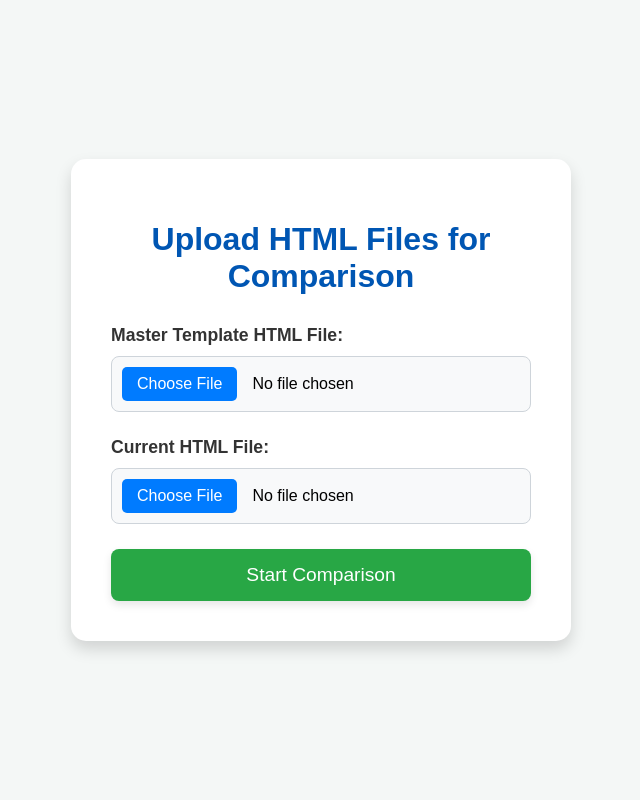
After one commit to tcsbfsiapaccoe/IngEmailCommTemplateManager, a Flask app: template app/Templates/landingPage.html in a window 1280 px wide. The commit adds this page. Shown: the whole page, without its empty margins (319-959 px from the left). Run offline with Flask 3, Linux system fonts and the light colour scheme; the template is opened without the code that fills it, so the values that code supplies are empty.

Commit message:
Comments updated. LandingPage.html added to help upload HTML files.

```diff
--- /dev/null
+++ b/app/Templates/landingPage.html
@@ -0,0 +1,127 @@
+<!DOCTYPE html>
+<html lang="en">
+    <head>
+        <meta charset="UTF-8">
+        <meta name="viewport" content="width=device-width, initial-scale=1.0">
+        <title>Upload HTML Files</title>
+        <link rel="stylesheet" href="{{ url_for('static', filename='style.css') }}">
+        <style>
+            /* Basic styling for the landing page */
+            body {
+                font-family: Arial, sans-serif;
+                background-color: #f4f7f6;
+                display: flex;
+                justify-content: center;
+                align-items: center;
+                min-height: 100vh;
+                margin: 0;
+                padding: 20px;
+                box-sizing: border-box;
+            }
+            .upload-container {
+                background-color: #ffffff;
+                padding: 40px;
+                border-radius: 15px;
+                box-shadow: 0 8px 16px rgba(0, 0, 0, 0.15);
+                text-align: center;
+                width: 100%;
+                max-width: 500px;
+                box-sizing: border-box;
+            }
+            .upload-container h1 {
+                color: #0056b3;
+                margin-bottom: 30px;
+                font-size: 2em;
+            }
+            .upload-form .form-group {
+                margin-bottom: 25px;
+                text-align: left;
+            }
+            .upload-form label {
+                display: block;
+                margin-bottom: 10px;
+                font-weight: bold;
+                color: #333;
+                font-size: 1.1em;
+            }
+            .upload-form input[type="file"] {
+                display: block;
+                width: 100%;
+                padding: 10px;
+                border: 1px solid #ced4da;
+                border-radius: 8px;
+                background-color: #f8f9fa;
+                cursor: pointer;
+                font-size: 1em;
+                box-sizing: border-box;
+            }
+            .upload-form input[type="file"]::file-selector-button {
+                background-color: #007bff;
+                color: white;
+                padding: 8px 15px;
+                border: none;
+                border-radius: 5px;
+                cursor: pointer;
+                margin-right: 15px;
+                transition: background-color 0.3s ease;
+            }
+            .upload-form input[type="file"]::file-selector-button:hover {
+                background-color: #0056b3;
+            }
+            .upload-form button[type="submit"] {
+                background-color: #28a745;
+                color: white;
+                padding: 15px 30px;
+                border: none;
+                border-radius: 8px;
+                font-size: 1.2em;
+                cursor: pointer;
+                transition: background-color 0.3s ease, transform 0.2s ease;
+                width: 100%;
+                box-shadow: 0 4px 8px rgba(0,0,0,0.1);
+            }
+            .upload-form button[type="submit"]:hover {
+                background-color: #218838;
+                transform: translateY(-2px);
+            }
+            .flash-messages {
+                position: relative; /* Changed to relative for this page */
+                top: auto;
+                left: auto;
+                transform: none;
+                width: 100%;
+                margin-bottom: 20px;
+            }
+            .flash-message {
+                margin-bottom: 10px;
+            }
+        </style>
+    </head>
+    <body>
+        <div class="upload-container">
+            {# Flash Messages Display #}
+            {% with messages = get_flashed_messages(with_categories=true) %}
+                {% if messages %}
+                    <div class="flash-messages">
+                    {% for category, message in messages %}
+                        <div class="flash-message {{ category }}">{{ message }}</div>
+                    {% endfor %}
+                    </div>
+                {% endif %}
+            {% endwith %}
+
+            <h1>Upload HTML Files for Comparison</h1>
+            <form action="{{ url_for('upload_files') }}" method="post" enctype="multipart/form-data" class="upload-form">
+                <div class="form-group">
+                    <label for="master_template_file">Master Template HTML File:</label>
+                    <input type="file" id="master_template_file" name="master_template_file" accept=".html" required>
+                </div>
+                <div class="form-group">
+                    <label for="current_html_file">Current HTML File:</label>
+                    <input type="file" id="current_html_file" name="current_html_file" accept=".html" required>
+                </div>
+                <button type="submit">Start Comparison</button>
+            </form>
+        </div>
+    </body>
+</html>
```
Also changed, not shown: app/Templates/index.html (+17 -17 lines).
